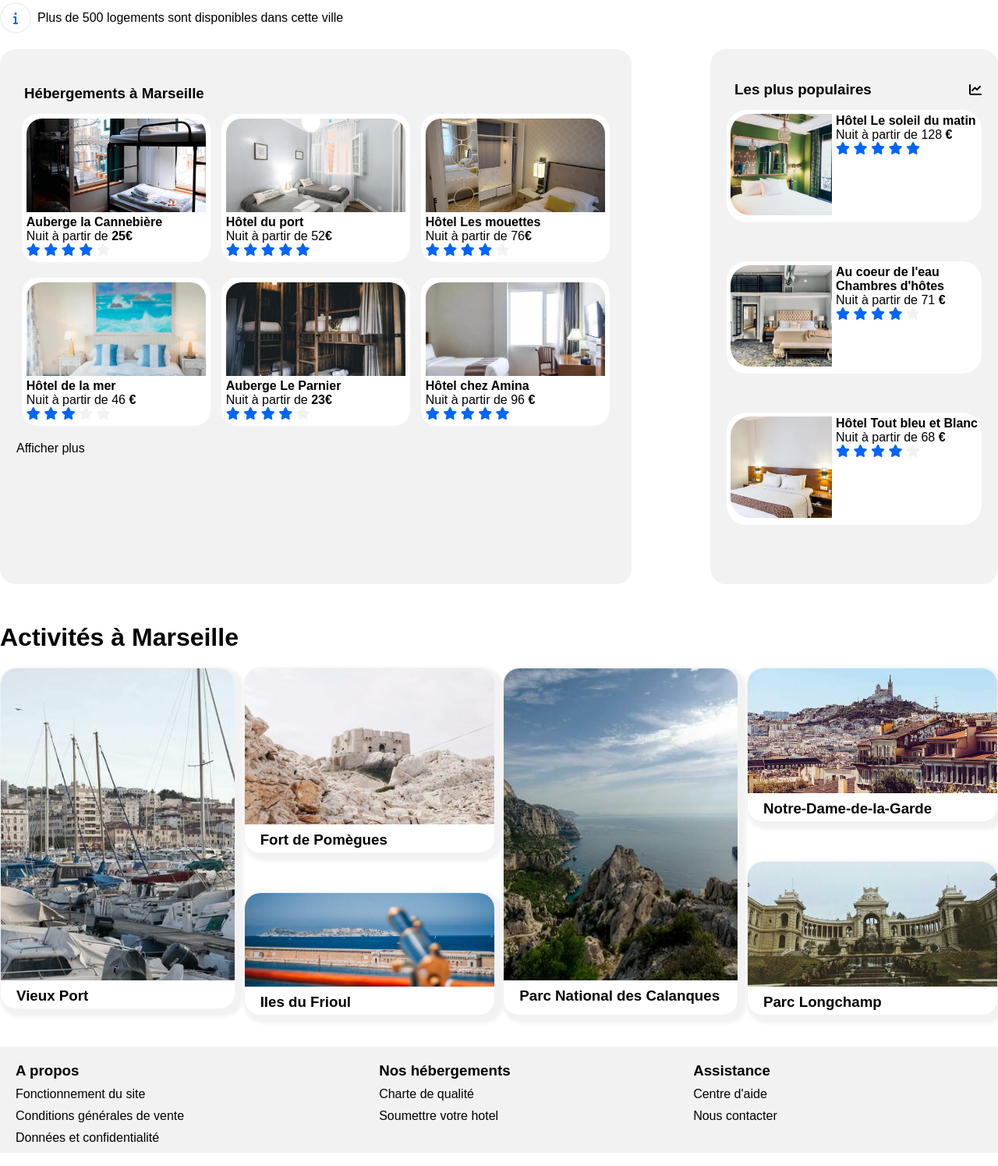
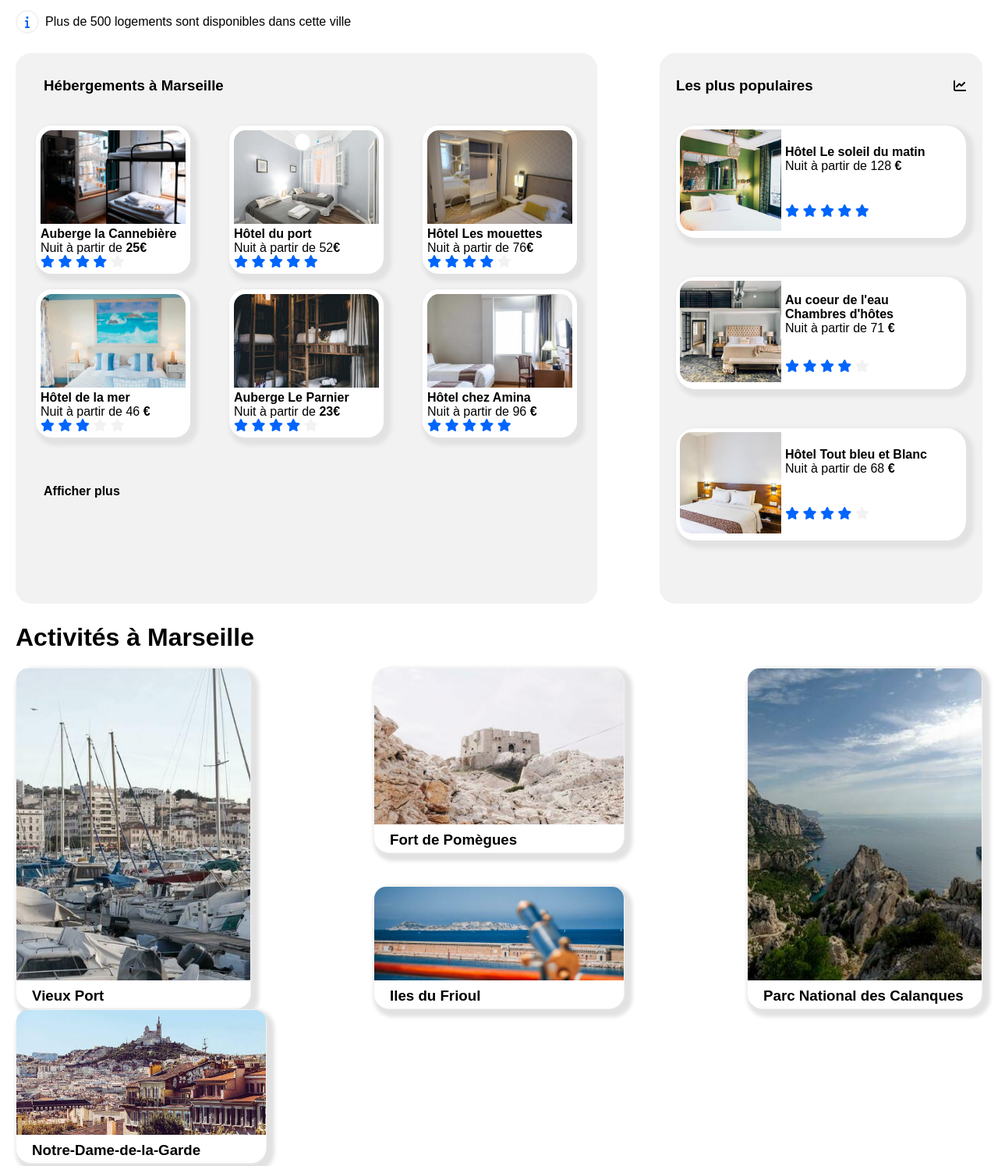
Before and after one commit to jeromeboiv1/JeromeBoivin_2_19072021, a plain HTML site: page index.html in a window 1280 px wide. Shown: the part 247-1742 px from the top of the page at 78% size. Drawn offline with Linux system fonts and the light colour scheme.

Commit message:
ajout media queries pour Tablette et Iphone

```diff
--- a/index.html
+++ b/index.html
@@ -81,7 +81,7 @@
             <h3>Hébergements à Marseille</h3>
             <div class="articles">
                 <div class="article_hebergement">
-                    <div class="descriptif_hebergement">
+                    <a href="#"><div class="descriptif_hebergement">
                         <img src="/images/hebergements/4_small/marcus-loke-WQJvWU_HZFo-unsplash.jpg" alt="Auberge la Cannebière">
                         <h4>Auberge la Cannebière</h4>
                         <p>Nuit à partir de <strong>25€</strong></p>
@@ -94,10 +94,10 @@
                                 <i class="fas fa-star" class="grey_star"></i>
                             </span>
                         </div>
-                    </div>
+                    </div></a>
                 </div>
                 <div class="article_hebergement">
-                    <div class="descriptif_hebergement">
+                    <a href="#"> <div class="descriptif_hebergement">
                         <img src="/images/hebergements/4_small/fred-kleber-gTbaxaVLvsg-unsplash.jpg" alt="Hôtel du port">
                         <h4>Hôtel du port</h4>
                         <p>Nuit à partir de 52<strong>€</strong></p>
@@ -108,10 +108,10 @@
                             <i class="fas fa-star"></i>
                             <i class="fas fa-star"></i>
                         </div>
-                    </div>
+                    </div></a>
                 </div>
                 <div class="article_hebergement">
-                    <div class="descriptif_hebergement">
+                    <a href="#"> <div class="descriptif_hebergement">
                         <img src="/images/hebergements/4_small/reisetopia-B8WIgxA_PFU-unsplash.jpg" alt="Hôtel Les mouettes">
                         <h4>Hôtel Les mouettes</h4>
                         <p>Nuit à partir de 76<strong>€</strong></p>
@@ -124,10 +124,10 @@
                                 <i class="fas fa-star" class="grey_star"></i>
                             </span>
                         </div>
-                    </div>
+                    </div></a>
                 </div>
                 <div class="article_hebergement">
-                    <div class="descriptif_hebergement">
+                    <a href="#"> <div class="descriptif_hebergement">
                         <img src="/images/hebergements/4_small/annie-spratt-Eg1qcIitAuA-unsplash.jpg" alt="Hôtel de la mer">
                         <h4>Hôtel de la mer</h4>
                         <p>Nuit à partir de 46 <strong>€</strong></p>
@@ -142,10 +142,10 @@
                                 <i class="fas fa-star" class="grey_star"></i>
                             </span>
                             </div>
-                    </div>
+                    </div></a>
                 </div>
                 <div class="article_hebergement">
-                    <div class="descriptif_hebergement">
+                    <a href="#"> <div class="descriptif_hebergement">
                         <img src="/images/hebergements/4_small/nicate-lee-kT-ZyaiwBe0-unsplash.jpg" alt="Auberge Le Parnier">
                         <h4>Auberge Le Parnier</h4>
                         <p>Nuit à partir de <strong>23€</strong></p>
@@ -158,10 +158,10 @@
                                 <i class="fas fa-star" class="grey_star"></i>
                             </span>
                         </div>
-                    </div>
+                    </div></a>
                 </div>
                 <div class="article_hebergement">
-                    <div class="descriptif_hebergement">
+                    <a href="#"> <div class="descriptif_hebergement">
                         <img src="/images/hebergements/4_small/febrian-zakaria-M6S1WvfW68A-unsplash.jpg" alt="Hôtel chez Amina">
                         <h4>Hôtel chez Amina</h4>
                         <p>Nuit à partir de 96 <strong>€</strong></p>
@@ -173,9 +173,9 @@
                             <i class="fas fa-star"></i>
                         </div>
                     </div>
+                </div></a>
             </div>
-            </div>
-            <a href="#">Afficher plus</a>
+            <a href="#" id="more">Afficher plus</a>
         </div>
         <aside class="populaire">
             <div class="populaire_chart">
@@ -183,7 +183,7 @@
                 <i class="fas fa-chart-line"></i>
             </div>
             <div class="container_populaires">
-                <div class="articles_populaires">
+               <a href="#"> <div class="articles_populaires">
                     <div>
                         <img src="/images/hebergements/4_small/emile-guillemot-Bj_rcSC5XfE-unsplash.jpg" alt="Hôtel Le soleil du matin">
                     </div>
@@ -200,8 +200,8 @@
                             <i class="fas fa-star"></i>
                         </div>
                     </div>
-                </div>
-                <div class="articles_populaires">
+                </div></a>
+                <a href="#"> <div class="articles_populaires">
                     <div>
                         <img src="/images/hebergements/4_small/aw-creative-VGs8z60yT2c-unsplash.jpg" alt="Au coeur de l'eau Chambres d'hôtes">
                     </div>
@@ -221,8 +221,8 @@
                             </span>
                          </div>
                     </div>
-                </div>
-                <div class="articles_populaires">
+                </div></a>
+                <a href="#"> <div class="articles_populaires">
                     <div>
                         <img src="/images/hebergements/4_small/febrian-zakaria-sjvU0THccQA-unsplash.jpg" alt="Hôtel Tout bleu et Blanc">
                     </div>
@@ -241,45 +241,43 @@
                             </span>
                          </div>
                     </div>
-                </div>
+                </div></a>
             </div>
         </aside>
     </section>
     <h1>Activités à Marseille</h1>
-    <section class=main_activites id="activites">
-        <div class="test">
-             <article class="activite">
-                <img class=grande_img src="images/activites/4_small/reno-laithienne-QUgJhdY5Fyk-unsplash.jpg" alt="Vieux Port">
+    <section class=main_activites>
+        <div>
+            <div class="article_activite" id="port">
+                <a href="#"><img class=grande_img src="images/activites/4_small/reno-laithienne-QUgJhdY5Fyk-unsplash.jpg" alt="Vieux Port"></a>
                 <h3>Vieux Port</h3>
-             </article>
+            </div>
         </div>
         <div>
-                <div class="test">
-                    <article class="pomegues">
-                        <img class=img_pomegues src="images/activites/4_small/paul-hermann-QFTrLdQIRhI-unsplash.jpg" alt="Port de Pomègues">
+            <div class="article_activite" id="pomegues">
+                <a href="#"><img class=img_pomegues src="images/activites/4_small/paul-hermann-QFTrLdQIRhI-unsplash.jpg" alt="Port de Pomègues"></a>
                 <h3>Fort de Pomègues</h3>
-                    </article>
             </div>
-                <div class="test">
-                    <article class="frioul">
-                        <img class=img_frioul src="images/activites/4_small/kevin-hikari-rV_Qd1l-VXg-unsplash.jpg" alt="Iles du Frioul">
+            <div class="article_activite" id="frioul">
+                <a href="#"><img class=img_frioul src="images/activites/4_small/kevin-hikari-rV_Qd1l-VXg-unsplash.jpg" alt="Iles du Frioul"></a>
                 <h3>Iles du Frioul</h3>
-                    </article>
             </div>
         </div>
-            <article class="activite">
-                <img class=grande_img src="images/activites/4_small/kilyan-sockalingum-NR8-cBCN3aI-unsplash.jpg" alt="Parc National des Calanques">
+        <div>
+            <div class="article_activite" id="calanques">
+                <a href="#"><img class=grande_img src="images/activites/4_small/kilyan-sockalingum-NR8-cBCN3aI-unsplash.jpg" alt="Parc National des Calanques"></a>
                 <h3>Parc National des Calanques</h3>
-            </article>
+            </div>
+        </div>
         <div>
-                <article class="NotreDame">
-                    <img class=petite_img src="images/activites/4_small/florian-wehde-xW9e8gdotxI-unsplash.jpg" alt="Notre-Dame-de-la-Garde">
+            <div class="article_activite" id="notredame">
+                <a href="#"><img class=petite_img src="images/activites/4_small/florian-wehde-xW9e8gdotxI-unsplash.jpg" alt="Notre-Dame-de-la-Garde"></a>
                     <h3>Notre-Dame-de-la-Garde</h3>
-                </article>
-                <article class="longchamp">
-                    <img class=petite_img src="images/activites/4_small/lena-paulin-wH2-EJoDcV0-unsplash.jpg" alt="Parc Longchamp">
+            </div>
+            <div class="article_activite" id="longchamp">
+                <a href="#"><img class=petite_img src="images/activites/4_small/lena-paulin-wH2-EJoDcV0-unsplash.jpg" alt="Parc Longchamp"></a>
                     <h3>Parc Longchamp</h3>
-                </article>
+            </div>
         </div>
     </section>
 </main>
--- a/style.css
+++ b/style.css
@@ -1,6 +1,7 @@
 *{
     margin : 0px;
     padding : 0px;
+
 }
 
 @font-face {
@@ -10,7 +11,8 @@
 
 /*Media Queries*/
 
-@media screen and (min-width : 501px)
+/* Desktop */
+@media screen and (min-width : 1041px)
 {
     .loupe{
         display : none;
@@ -20,32 +22,70 @@
         color: #0065FC;
         font-weight: bold;
     }
-    .hebergements{
+   .hebergements{
         width : 60%;
         border: solid 1px #F2F2F2;
         border-radius: 20px;
         background-color: #F2F2F2;
     }
     .article_hebergement{
-        width : 30%;
+        width : 25%;
     }
     .populaire{
         border-radius: 20px;
+        width : 30%;
     }
     .activite{
         border : 1px solid #F2F2F2;
         background-color: white;
         border-radius: 20px;
         box-shadow: 5px 5px 5px 5px #F2F2F2;
-       }
+    }
     .frioul{
         margin-top: 50px;
      }
     .longchamp{
         margin-top: 50px;
     }
+    #pomegues{
+        margin-bottom: 42px;;
+    }
+    #notredame{
+        margin-bottom: 42px;;
+    }
+    .footer li{
+        margin: 10px 250px 10px 0px;
+    }
 }
-@media screen and (max-width: 500px)
+
+/* Tablette */
+
+@media (min-width: 769px) and (max-width : 1040px)
+{
+    .hebergements{
+        width: 50%;
+        border: solid 1px #F2F2F2;
+        border-radius: 20px;
+        background-color: #F2F2F2;
+    }
+    .article_hebergement{
+        width : 40%;
+    }
+    .loupe{
+        display: none;;
+    }
+    .populaire{
+        border-radius: 20px;
+        width : 42%;
+    }
+    .footer li{
+        margin: 10px 115px 10px 0px;
+    }
+}
+
+/* Iphone */
+
+@media screen and (max-width: 768px)
 {
     .loupe{
         margin-left: -25px;
@@ -66,7 +106,9 @@
     }
     header a:hover{
         color : #0065FC;
-
+    }
+    .subscribe{
+        margin-right: 20px;;
     }
     .heber_activ{
         margin-top: 20px;
@@ -85,9 +127,15 @@
     }
     .article_hebergement{
         width: 100%;
+        margin : 20px 0px;
+
+    }
+    .populaire{
+        margin : 0px -25px;
     }
     .hebergement{
         width : 100%;
+
     }
     .article_hebergement{
         width : 100%;
@@ -95,6 +143,9 @@
     .main_activites{
         display: flex;
         flex-direction: column;
+    }
+    .article_activite{
+        margin-bottom: 25px;
     }
     .main_activites img{
         width: 100%;
@@ -114,7 +165,12 @@
     .footer{
         margin-bottom: 30px;
     }
-
+    .footer li{
+        margin-bottom: 10px;
+    }
+    .footer h3{
+        margin-bottom: 20px;
+    }
 }
 
 /*HTML*/
@@ -125,10 +181,14 @@ body
     background-image: url(/images/logo/Reservia@3x.png);
     background-repeat: no-repeat;
     background-size: 120px;
-}
+    background-position-x: 20px;
+    }
 img {
     background-size: cover;
     position: center;
+}
+main{
+    margin: 0px 20px;
 }
 /* header*/
 a{
@@ -138,7 +198,13 @@ a{
 .header{
     display: flex;
     justify-content: flex-end;
-    margin : 25px 0px;
+    margin : 25px 20px 25px 0px;
+}
+header h2{
+    margin : 0px 20px;
+}
+header p{
+    margin : 0px 20px;
 }
 .liste_menu{
     display: flex;
@@ -190,8 +256,8 @@ a{
 .filtre
 {
     display: flex;
-    margin-top: 20px;
     flex-wrap: wrap;
+    margin: 25px 0px;
 }
 .filtres{
     display:flex;
@@ -238,12 +304,12 @@ a{
     display: flex;
     justify-content: left;
     align-items: center;
-    margin: 20px 0px;
+    margin: 25px 0px;
 }
 #I{
     border: 2px solid #F2F2F2;
-    border-radius: 100px;
-    padding : 10px 15px 10px 15px;
+    border-radius: 50%;
+    padding : 5px 10px 5px 10px;
     margin-right: 8px;
     color: #0065FC;
 }
@@ -251,14 +317,22 @@ a{
 .section1{
     display: flex;
     justify-content: space-between;
-    margin-bottom: 50px;
+    margin-bottom: 25px;
     }
-.section1 h3{
-    margin : 15px 0px 15px 10px;
+
+.hebergements{
+    display: flex;
+    flex-direction: column;
+    padding : 30px 0px;
 }
-.hebergements{
-
-    padding : 30px 20px;
+.hebergements h3{
+    margin-left: 35px;
+    margin-bottom: 40px;
+}
+#more{
+    margin-top: 40px;
+    margin-left: 35px;
+    font-weight: bold;
 }
 .articles{
     display: flex;
@@ -271,12 +345,15 @@ a{
     background-color: white;
     padding: 5px 5px;
     margin-bottom : 20px;
-    box-shadow: 5px 5px 5px 5px #F2F2F2;
+    box-shadow: 5px 5px 5px 5px #e2e2e2;
+}
+.article_hebergement:hover{
+    box-shadow: 5px 5px 5px 5px #505050;
 }
  .articles img{
     width : 100%;
     height: 120px;
-    border-radius: 20px 20px 0 0;
+    border-radius: 15px 15px 0 0;
     object-fit: cover;
 }
 .star{
@@ -288,15 +365,16 @@ a{
 /*Populaire*/
 .populaire{
     border: solid 1px #F2F2F2;
-
     background-color: #F2F2F2;
-    padding: 25px 20px;
-    flex-wrap: wrap;
+    padding : 30px 20px;
+    display: flex;
+    flex-direction: column;
 }
 .populaire_chart{
     display: flex;
     align-items: center;
     justify-content: space-between;
+    margin-bottom: 40px;
 }
 .articles_populaires{
     display: flex;
@@ -305,9 +383,13 @@ a{
     border-radius: 25px;
     margin-bottom : 50px;
     padding : 5px;
+    box-shadow: 5px 5px 5px 5px #e2e2e2;
+}
+.articles_populaires:hover{
+    box-shadow: 5px 5px 5px 5px #505050;
 }
 .articles_populaires img{
-    border-radius: 25px 0 0 25px;
+    border-radius: 15px 0 0 15px;
     margin-right: 5px;
     height: 130px;
     width: 130px;
@@ -316,6 +398,7 @@ a{
 .text_article{
     display: flex;
     flex-direction: column;
+    justify-content: space-around;
 }
 
 /*activités*/
@@ -325,38 +408,23 @@ a{
     flex-wrap: wrap;
     margin : 20px 0;
 }
-
-.pomegues{
+.article_activite{
     border : 1px solid #F2F2F2;
     background-color: white;
     border-radius: 20px;
-    box-shadow: 5px 5px 5px 5px #F2F2F2;
-}
-.frioul{
-    border : 1px solid #F2F2F2;
-    background-color: white;
-    border-radius: 20px;
-    box-shadow: 5px 5px 5px 5px #F2F2F2;
-}
-.NotreDame{
-    border : 1px solid #F2F2F2;
-    background-color: white;
-    border-radius: 20px;
-     box-shadow: 5px 5px 5px 5px #F2F2F2;
-}
-.longchamp{
-    border : 1px solid #F2F2F2;
-    background-color: white;
-    border-radius: 20px;
-    box-shadow: 5px 5px 5px 5px #F2F2F2;
+    box-shadow: 5px 5px 5px 5px #e2e2e2;
 
 }
+.main_activites h3{
+    margin : 5px 0 5px 20px;
+}
+
 .grande_img
 {
     background-size: cover;
     height : 400px;
     width : 300px;
-    border-radius: 20px 20px 0 0;
+    border-radius: 15px 15px 0 0;
     object-fit: cover;
 }
 .petite_img
@@ -365,24 +433,21 @@ a{
     position: center;
     height: 160px;
     width : 320px;
-    border-radius: 20px 20px 0 0;
+    border-radius: 15px 15px 0 0;
 }
 .img_frioul{
     object-fit: cover;
     position: center;
     height: 120px;
     width : 320px;
-    border-radius: 20px 20px 0 0;
+    border-radius: 15px 15px 0 0;
 }
 .img_pomegues{
     object-fit: cover;
     position: center;
     height: 200px;
     width : 320px;
-    border-radius: 20px 20px 0 0;
-}
-.main_activites h3{
-    margin : 5px 0 5px 20px;
+    border-radius: 15px 15px 0 0;
 }
 /*footer*/
 footer
@@ -392,15 +457,14 @@ footer
     background-color: #F2F2F2;
     padding-left: 20px;
     padding-top : 20px;
+    white-space:nowrap;
 }
 .footer li
 {
     list-style: none;
-    margin: 10px 250px 10px 0px;
+
 }
 .footer a{
     text-decoration: none;
     color: black;
-
-
 }
```
Lines whose indentation alone changed are shown as unchanged.
